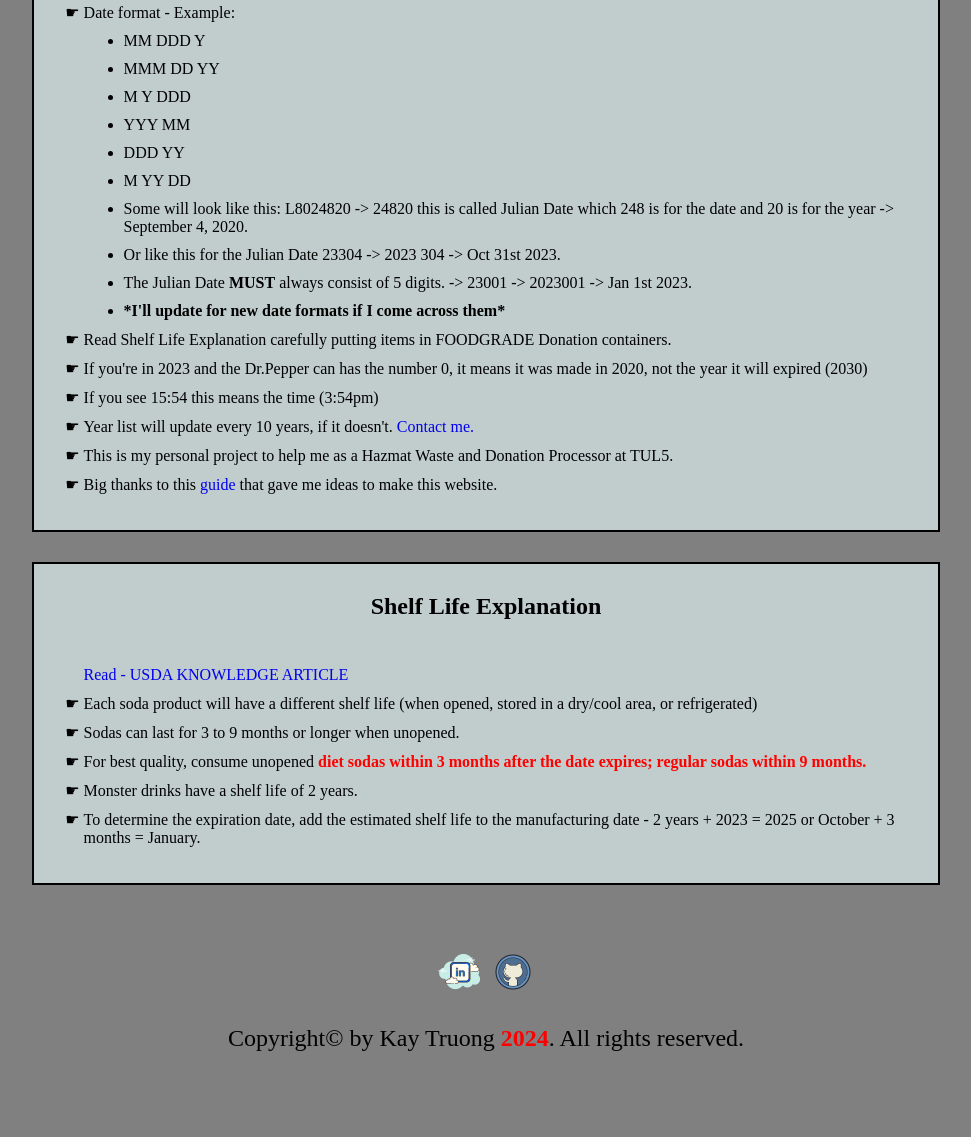
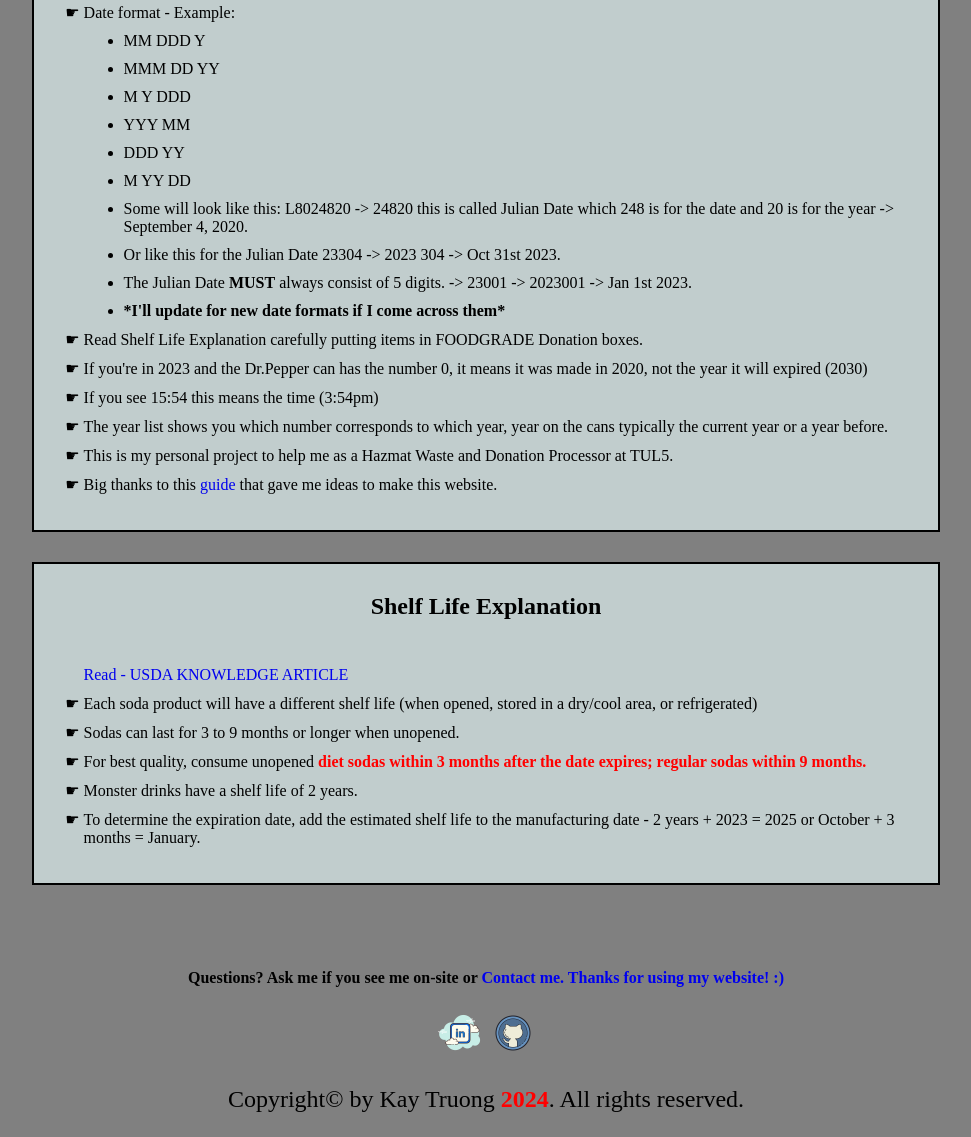
Before and after one commit to KayT98/SodaExpirationDateDecoder, a plain HTML site: page drpepper.html in a window 1280 px wide. Shown: the part 1142-2279 px from the top of the page, without its empty margins (154-1125 px from the left). Before the commit the page ends 2218 px from the top, so only its background shows below. Drawn offline with Linux system fonts and the light colour scheme.

Commit message:
minor changes

```diff
--- a/drpepper.html
+++ b/drpepper.html
@@ -62,10 +62,10 @@
                         <li><strong>*I'll update for new date formats if I come across them*</strong></li>
                     </ol>
                 </li>
-                <li>Read Shelf Life Explanation carefully putting items in FOODGRADE Donation containers.</li>
+                <li>Read Shelf Life Explanation carefully putting items in FOODGRADE Donation boxes.</li>
                 <li>If you're in 2023 and the Dr.Pepper can has the number 0, it means it was made in 2020, not the year it will expired (2030)</li>
                 <li>If you see 15:54 this means the time (3:54pm)</li>
-                <li>Year list will update every 10 years, if it doesn't. <a href="mailto:kaytruong998@yahoo.com">Contact me.</a></li>
+                <li>The year list shows you which number corresponds to which year, year on the cans typically the current year or a year before.</li>
                 <li>This is my personal project to help me as a Hazmat Waste and Donation Processor at TUL5.</li>
                 <li>Big thanks to this <a href="https://thenextfiftyyears.blogspot.com/2018/05/how-to-find-expiration-date-of-dr.html">guide</a> that gave me ideas to make this website.</li>
             </ul>
@@ -84,6 +84,7 @@
     </div>
 
     <footer>
+        <h4>Questions? Ask me if you see me on-site or <a href="mailto:kaytruong998@yahoo.com">Contact me. Thanks for using my website! :)</h4>
         <a href="https://www.linkedin.com/in/kay-truong-158824185/"><img src="./images/linkedin.png" alt="linkedin"></a>
         <a href="https://github.com/KayT98"><img src="./images/github.png" alt="github"></a>
         <p id="copy">Copyright&copy; by Kay Truong <span id="copyRightYear"></span>. All rights reserved.</p>
```
Also changed, not shown: index.html (+2 -1 lines).
